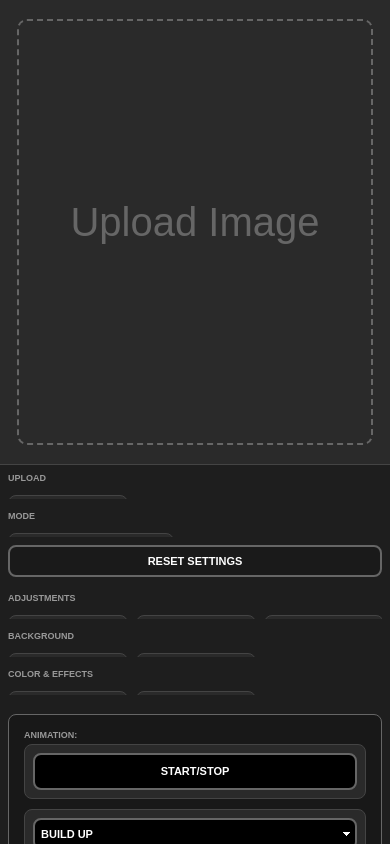
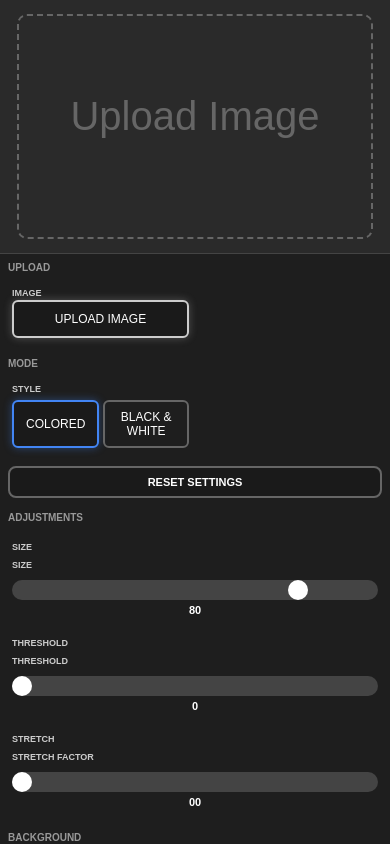
Before and after one commit to edgarnien/picture-tool-motion, a plain HTML site: page index.html in a window 390 px wide. Drawn offline with Linux system fonts and the light colour scheme.

Commit message:
Enhance mobile UI with compact layouts and touch-friendly controls; improve spacing and visibility for better user experience

```diff
--- a/styles.css
+++ b/styles.css
@@ -712,35 +712,51 @@ select.compact-select option,
         width: 100%;
         height: auto;
         flex-direction: column;
-        padding: 8px;
-        gap: 4px;
-        max-height: 45vh;
+        padding: 8px; /* Reduced from 12px */
+        gap: 4px; /* Reduced from 8px */
+        max-height: 70vh;
         overflow-y: auto;
         border-right: none;
         border-top: 1px solid #444;
         border-bottom: none;
-        order: 2; /* Settings at bottom */
+        order: 2;
+        padding-bottom: 8px; /* Reduced from 20px */
     }
 
-    /* Show section labels on mobile */
+    /* Touch-friendly button improvements for mobile */
+    .mobile-card button,
+    .mobile-card select {
+        min-height: 44px; /* Apple's recommended touch target size */
+        border-radius: 10px;
+        font-size: 12px;
+        font-weight: 500;
+        transition: all 0.2s ease;
+    }
+
+    .mobile-card button:active,
+    .mobile-card select:active {
+        transform: scale(0.95); /* Visual feedback on touch */
+        background-color: #404040;
+    }
+
+    /* Compact section labels */
     .section-label {
         display: block;
-        font-size: 9px;
+        font-size: 10px; /* Reduced from 11px */
         color: #999;
         text-transform: uppercase;
         font-weight: bold;
-        margin: 8px 0 4px 0;
+        margin: 6px 0 3px 0; /* Reduced spacing */
         text-align: left;
     }
 
-    /* Mobile horizontal scroll sections */
+    /* Mobile sections as compact vertical stacks */
     .mobile-section {
         display: flex;
-        overflow-x: auto;
-        gap: 8px;
-        padding: 4px 0;
-        scroll-behavior: smooth;
-        -webkit-overflow-scrolling: touch;
+        flex-direction: column;
+        gap: 4px; /* Reduced from 8px */
+        padding: 4px 0; /* Reduced from 8px */
+        width: 100%;
     }
 
     .mobile-section::-webkit-scrollbar {
@@ -757,28 +773,58 @@ select.compact-select option,
         border-radius: 3px;
     }
 
-    /* Mobile card style for controls */
+    /* Make controls panel scrollbar more visible on mobile */
+    .controls-panel::-webkit-scrollbar {
+        width: 6px;
+    }
+
+    .controls-panel::-webkit-scrollbar-track {
+        background: #1a1a1a;
+        border-radius: 3px;
+    }
+
+    .controls-panel::-webkit-scrollbar-thumb {
+        background: #888;
+        border-radius: 3px;
+    }
+
+    .controls-panel::-webkit-scrollbar-thumb:hover {
+        background: #aaa;
+    }
+
+    /* Compact mobile cards - remove unnecessary borders */
     .mobile-card {
-        min-width: 120px;
-        background-color: #2a2a2a;
-        border: 1px solid #444;
-        border-radius: 8px;
-        padding: 8px;
+        width: 100%;
+        background: none; /* Remove card background */
+        border: none; /* Remove card border */
+        border-radius: 0;
+        padding: 4px; /* Minimal padding */
         display: flex;
         flex-direction: column;
-        align-items: center;
         gap: 4px;
-        flex-shrink: 0;
+        margin-bottom: 2px; /* Minimal margin */
     }
 
     .mobile-card-label {
         display: block;
-        font-size: 9px;
+        font-size: 9px; /* Reduced from 11px */
         color: #ccc;
         text-transform: uppercase;
         font-weight: bold;
-        text-align: center;
-        margin-bottom: 2px;
+        text-align: left;
+        margin-bottom: 2px; /* Reduced from 4px */
+    }
+
+    /* Compact buttons and selects in mobile - better proportions */
+    .mobile-card button,
+    .mobile-card select {
+        width: 100%;
+        min-height: 38px; /* Slightly taller for better proportions */
+        border-radius: 6px;
+        font-size: 12px;
+        font-weight: 500;
+        transition: all 0.2s ease;
+        padding: 8px 12px; /* Better internal spacing */
     }
 
     /* Upload button as mobile card */
@@ -794,96 +840,118 @@ select.compact-select option,
         margin: 0;
     }
 
-    /* Mode toggle as horizontal cards */
+    /* Compact mode toggle - side by side */
     .mode-toggle {
         display: flex;
+        flex-direction: row; /* Changed back to horizontal */
         gap: 4px;
-        flex-direction: row;
+        width: 100%;
     }
 
     .mode-btn {
-        min-width: 60px;
-        padding: 8px 4px;
-        font-size: 9px;
-        flex: 1;
+        flex: 1; /* Share available width equally */
+        padding: 10px 8px; /* Better proportions */
+        font-size: 12px; /* Consistent with other buttons */
+        min-height: 38px; /* Match other buttons */
+        border-radius: 6px; /* More rounded */
     }
 
-    /* Transform background buttons into mobile cards */
+    /* Mobile sections as compact grid layout */
+    .mobile-section {
+        display: grid;
+        grid-template-columns: 1fr 1fr; /* Two columns for side-by-side layout */
+        gap: 4px;
+        padding: 4px 0;
+        width: 100%;
+    }
+
+    /* Full width for sliders and special elements */
+    .mobile-section .slider-group,
+    .mobile-section .mobile-card:has(.slider-group),
+    .mobile-section .mobile-card[style*="display: none"] {
+        grid-column: 1 / -1; /* Span full width */
+    }
+
+    /* Compact background buttons with better proportions */
     .background-btn {
-        min-width: 80px;
-        padding: 8px 4px;
-        font-size: 8px;
+        width: 100%;
+        padding: 10px 12px; /* Better internal spacing */
+        font-size: 12px; /* Larger text */
         text-align: center;
         line-height: 1.2;
-        border-radius: 8px;
+        border-radius: 6px; /* More rounded */
+        min-height: 38px; /* Match other buttons */
     }
 
-    /* Sliders in mobile cards */
+    /* Clean sliders in mobile - remove unnecessary borders */
     .slider-group {
-        background-color: #2a2a2a;
-        border: 1px solid #444;
-        border-radius: 8px;
-        padding: 8px;
-        min-width: 100px;
-        gap: 4px;
-        flex-shrink: 0;
+        background: none; /* Remove background */
+        border: none; /* Remove border */
+        border-radius: 0;
+        padding: 4px 0; /* Minimal padding */
+        width: 100%;
+        gap: 6px;
+        display: flex;
+        flex-direction: column;
     }
 
     .slider-label {
-        font-size: 8px;
+        font-size: 9px;
         color: #ccc;
         text-transform: uppercase;
         font-weight: bold;
-        text-align: center;
-        margin-bottom: 2px;
+        text-align: left; /* Left align for consistency */
+        margin-bottom: 4px;
     }
 
     .slider-container {
         display: flex;
         flex-direction: column;
-        align-items: center;
-        gap: 2px;
+        gap: 4px;
+        width: 100%;
     }
 
     .slider {
-        width: 80px;
-        height: 4px;
+        width: 100%; /* Full width instead of fixed 80px */
+        height: 6px; /* Slightly thicker for better touch */
     }
 
     .slider-value {
-        font-size: 10px;
+        font-size: 11px;
         color: #fff;
         font-weight: bold;
         min-width: auto;
     }
 
-    /* Download section as horizontal scroll */
+    /* Compact download section - buttons in rows */
     .compact-download-section {
         display: flex;
-        overflow-x: auto;
-        gap: 6px;
-        padding: 4px 0;
-        scroll-behavior: smooth;
+        flex-direction: column;
+        gap: 4px;
+        width: 100%;
     }
 
     .compact-buttons-row {
         display: flex;
+        flex-direction: row; /* Changed to horizontal */
         gap: 4px;
-        flex-shrink: 0;
+        width: 100%;
     }
 
     .compact-btn {
-        min-width: 50px;
-        padding: 8px 4px !important;
-        font-size: 8px !important;
-        flex-shrink: 0;
+        flex: 1; /* Share width equally */
+        padding: 10px 8px !important; /* Better proportions */
+        font-size: 12px !important; /* Consistent sizing */
+        min-height: 38px; /* Match other buttons */
+        border-radius: 6px !important; /* More rounded */
     }
 
     .compact-select {
-        min-width: 50px !important;
-        padding: 8px 4px !important;
-        font-size: 8px !important;
-        flex-shrink: 0;
+        flex: 1; /* Share width equally */
+        padding: 10px 8px !important; /* Better proportions */
+        font-size: 12px !important; /* Consistent sizing */
+        min-height: 38px; /* Match other buttons */
+        border-radius: 6px !important; /* More rounded */
     }
 
     /* Reset button */
@@ -894,9 +962,9 @@ select.compact-select option,
         margin: 4px 0;
     }
 
-    /* Main content stays at 55vh to give more space to controls */
+    /* Main content reduced to give more space to controls */
     .main-content {
-        height: 55vh;
+        height: 30vh; /* Reduced from 55vh to give more space to controls */
         padding: 8px;
         display: flex;
         align-items: center;
```
